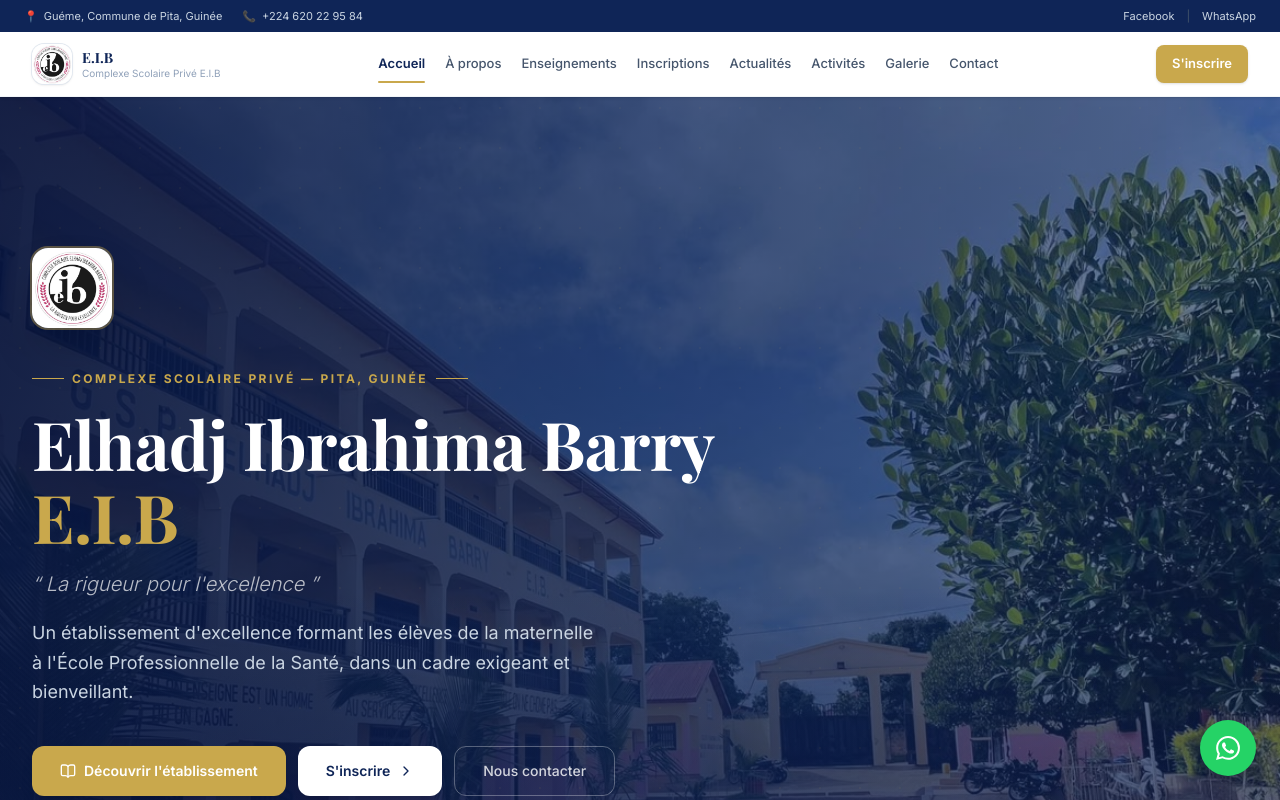
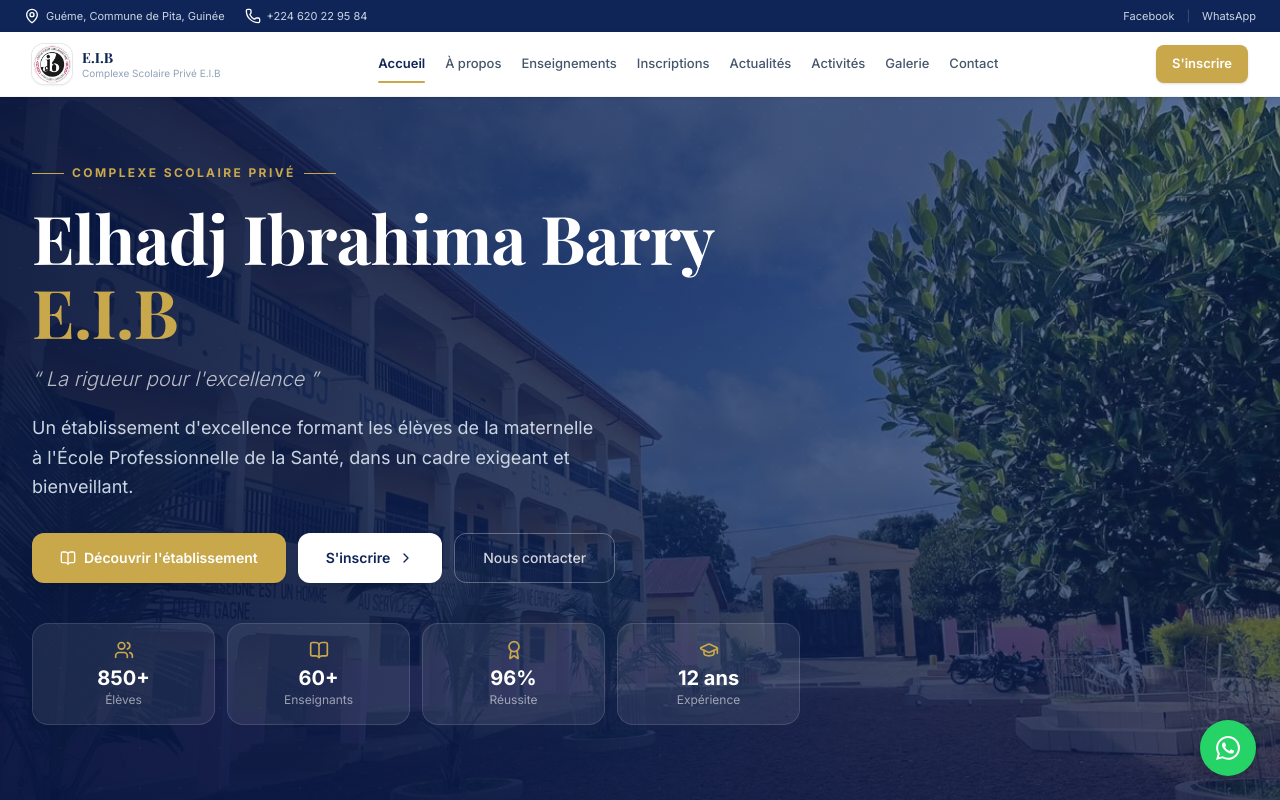
Before and after one commit to Barry-webdev/EIB-School, a Next.js app in the folder Frontend/: page / in a window 1280 px wide. Shown: the top 800 px of the page. Built offline with nearby package versions, Linux system fonts and the light colour scheme.

Commit message:
Ajout des Icones au niveau du header, et réduction des éspaces entre les éléments du Hero pour que tout s'affiche sur la même page sans scroll

```diff
--- a/Frontend/src/components/layout/Header.tsx
+++ b/Frontend/src/components/layout/Header.tsx
@@ -4,7 +4,7 @@ import React, { useState, useEffect } from "react";
 import Link from "next/link";
 import Image from "next/image";
 import { usePathname } from "next/navigation";
-import { Menu, X } from "lucide-react";
+import { Menu, X, MapPin, Phone } from "lucide-react";
 
 const navItems = [
   { label: "Accueil",       href: "/" },
@@ -43,14 +43,14 @@ export const Header: React.FC = () => {
       {/* ══════════════════════════════════════
           TOP BAR — fixed, z-50
       ══════════════════════════════════════ */}
-      <div className="hidden lg:flex fixed top-0 left-0 right-0 z-50 bg-[#0f2557] text-white h-8 items-center">
+      <div className="hidden lg:flex fixed top-0 left-0 right-0 bg-[#0f2557] text-white h-8 items-center">
         <div className="max-w-7xl w-full mx-auto px-6 flex items-center justify-between">
           <div className="flex items-center gap-5 text-slate-300 text-[11px]">
             <span className="flex items-center gap-1.5">
-              <span>📍</span> Guéme, Commune de Pita, Guinée
+              <MapPin className="w-4 h-4 text-white"/> Guéme, Commune de Pita, Guinée
             </span>
             <span className="flex items-center gap-1.5">
-              <span>📞</span> +224 620 22 95 84
+              <Phone className="w-4 h-4 text-white"/> +224 620 22 95 84
             </span>
           </div>
           <div className="flex items-center gap-3 text-[11px]">
@@ -72,7 +72,7 @@ export const Header: React.FC = () => {
         className={[
           "fixed left-0 right-0 z-40 transition-all duration-300 bg-white border-b border-slate-100",
           scrolled
-            ? "top-0 shadow-[0_2px_20px_rgba(15,37,87,0.10)] py-2"
+            ? "top-0 z-50 shadow-[0_2px_20px_rgba(15,37,87,0.10)] py-2"
             : "lg:top-8 top-0 shadow-sm py-3",
         ].join(" ")}
       >
@@ -147,7 +147,7 @@ export const Header: React.FC = () => {
                 href="/inscriptions"
                 className="hidden lg:inline-flex items-center bg-[#c9a84c] hover:bg-[#b08d35] text-white font-semibold px-4 py-2 rounded-lg text-[13px] transition-all duration-200 shadow-sm hover:shadow-md hover:-translate-y-0.5 whitespace-nowrap"
               >
-                S&apos;inscrire
+                S'inscrire
               </Link>
 
               {/* Hamburger */}
@@ -254,7 +254,7 @@ export const Header: React.FC = () => {
             onClick={() => setMobileMenuOpen(false)}
             className="flex items-center justify-center w-full bg-[#c9a84c] hover:bg-[#b08d35] text-white font-semibold py-3 rounded-xl transition-colors text-sm"
           >
-            S&apos;inscrire maintenant
+            S'inscrire maintenant
           </Link>
           <Link
             href="/contact"
--- a/Frontend/src/components/sections/Hero.tsx
+++ b/Frontend/src/components/sections/Hero.tsx
@@ -42,21 +42,16 @@ export const Hero: React.FC = () => {
            style={{ backgroundImage: "radial-gradient(circle, #c9a84c 1px, transparent 1px)", backgroundSize: "40px 40px" }} />
 
       {/* ── Contenu ── */}
-      <div className="relative z-10 w-full max-w-7xl mx-auto px-4 sm:px-6 lg:px-8 pt-32 pb-24 lg:pt-40 lg:pb-32">
+      <div className="relative z-10 w-full max-w-7xl mx-auto px-4 sm:px-6 lg:px-8 pt-24 pb-24 lg:pt-8 lg:pb-32">
         <div className="max-w-3xl">
 
-          {/* Logo */}
-          <div className="mb-8 animate-fade-up" style={{ animationDelay: "0.1s", opacity: 0, animationFillMode: "forwards" }}>
-            <div className="relative w-20 h-20 rounded-2xl overflow-hidden ring-2 ring-[#c9a84c]/40 shadow-2xl">
-              <Image src="/Logo EIB.jpg" alt="Logo E.I.B" fill className="object-cover" sizes="80px" priority />
-            </div>
-          </div>
+
 
           {/* Label */}
           <div className="mb-5 animate-fade-up" style={{ animationDelay: "0.2s", opacity: 0, animationFillMode: "forwards" }}>
             <span className="inline-flex items-center gap-2 text-xs font-bold tracking-[0.2em] uppercase text-[#c9a84c]">
               <span className="w-8 h-px bg-[#c9a84c]" />
-              Complexe Scolaire Privé — Pita, Guinée
+              Complexe Scolaire Privé
               <span className="w-8 h-px bg-[#c9a84c]" />
             </span>
           </div>
@@ -81,14 +76,14 @@ export const Hero: React.FC = () => {
           </p>
 
           {/* Description */}
-          <p className="text-slate-300 text-base sm:text-lg leading-relaxed mb-10 max-w-xl animate-fade-up"
+          <p className="text-slate-300 text-base sm:text-lg leading-relaxed mb-8 max-w-xl animate-fade-up"
              style={{ animationDelay: "0.5s", opacity: 0, animationFillMode: "forwards" }}>
             Un établissement d&apos;excellence formant les élèves de la maternelle à
             l&apos;École Professionnelle de la Santé, dans un cadre exigeant et bienveillant.
           </p>
 
           {/* CTA */}
-          <div className="flex flex-wrap gap-3 mb-16 animate-fade-up"
+          <div className="flex flex-wrap gap-3 mb-10 animate-fade-up"
                style={{ animationDelay: "0.6s", opacity: 0, animationFillMode: "forwards" }}>
             <Link
               href="/a-propos"
```
Also changed, not shown: 1 other file (tests, documents, lock files or other folders).
